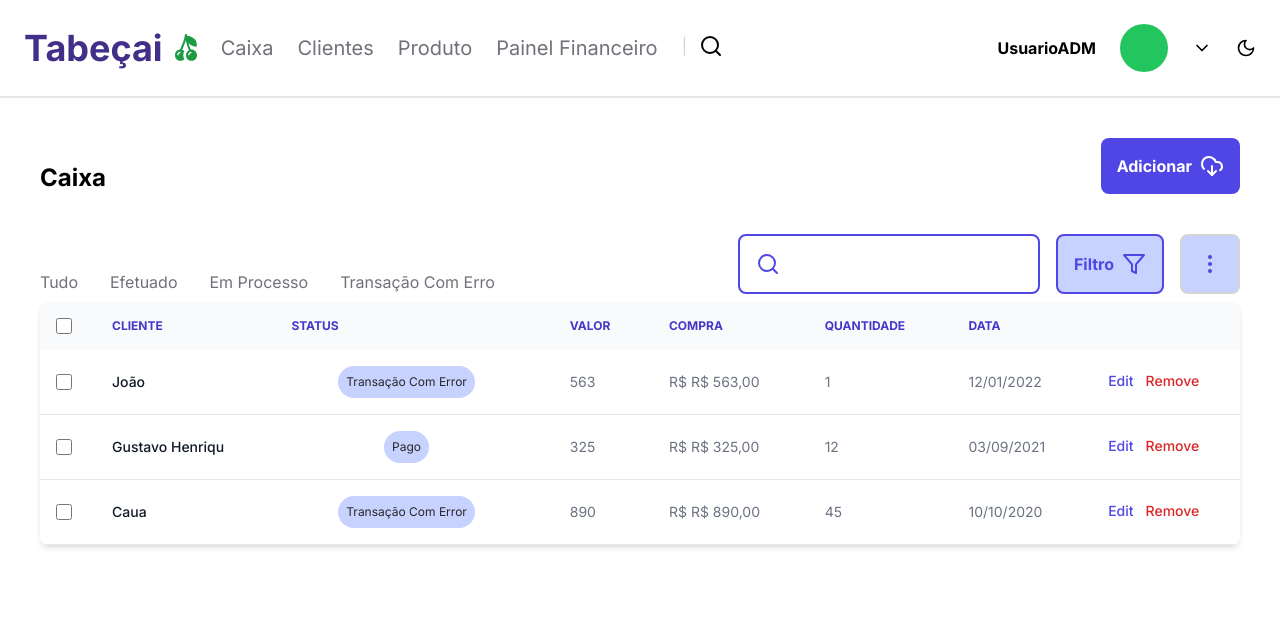
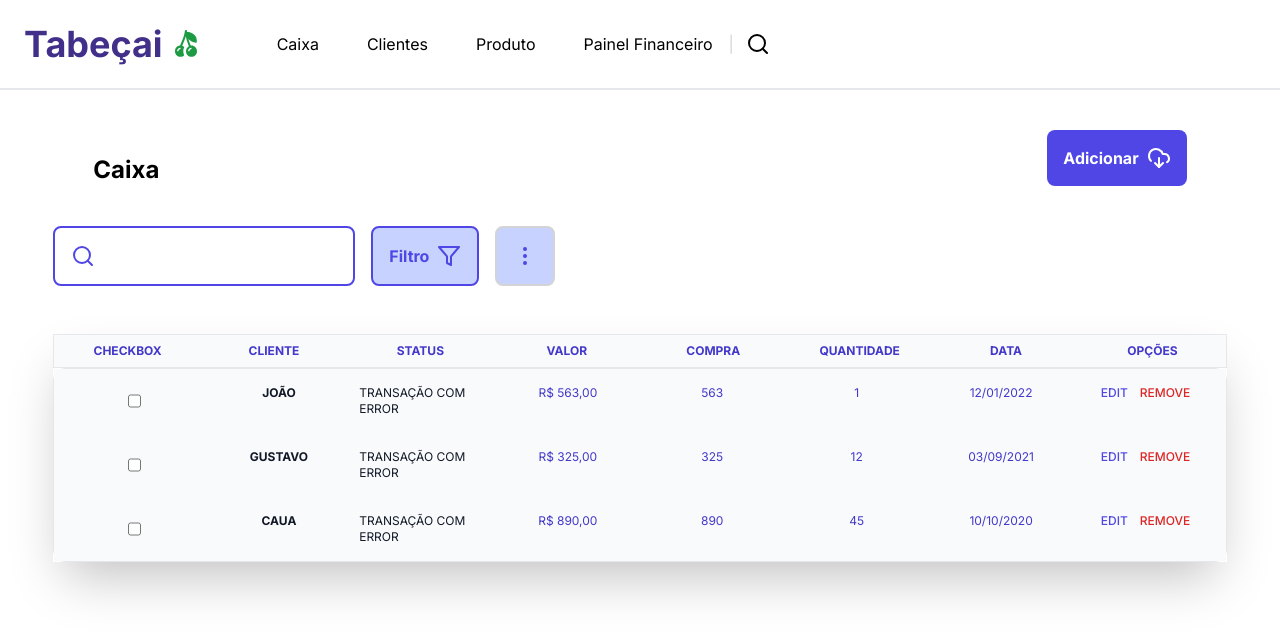
Before and after one commit to mdsreq-fga-unb/2023.2-Tabecai, a Next.js app in the folder web/: page / in a window 1280 px wide. Shown: the top 636 px of the page. Built offline with nearby package versions, Linux system fonts and the light colour scheme.

Commit message:
fix:responsive table and header

```diff
--- a/web/src/app/page.tsx
+++ b/web/src/app/page.tsx
@@ -1,18 +1,25 @@
-import { ChevronDown, DownloadCloud, Filter, Moon, MoreHorizontal, MoreVertical, Search } from "lucide-react"
-import Image from "next/image"
-import Logo from "../../assets/logo.svg"
-import { Header } from "@/components/Header"
-import { Table } from "@/components/Table"
+import {
+    ChevronDown,
+    DownloadCloud,
+    Filter,
+    Moon,
+    MoreHorizontal,
+    MoreVertical,
+    Search,
+} from "lucide-react";
+import Image from "next/image";
+import Logo from "../../assets/logo.svg";
+import { Header } from "@/components/Header";
+import { Table } from "@/components/Table";
 
-const filtros = ["Tudo", "Efetuado", "Em Processo", "Transação Com Erro"]
+const filtros = ["Tudo", "Efetuado", "Em Processo", "Transação Com Erro"];
 
-export default function Login() {
+export default function Home() {
     return (
-        <div className="h-screen flex flex-col">
+        <div className="flex flex-col w-full h-screen items-center">
             <Header />
 
-            <main className="">
-                <div className="flex flex-row items-end justify-between">
+            <div className="flex flex-row items-end justify-between w-11/12">
                 <strong className="text-2xl m-10">Caixa</strong>
                 <button className="flex flex-row space-x-2 items-center p-4 text-white bg-indigo-600 rounded-lg m-10">
                     <strong className="text-white">Adicionar</strong>
@@ -20,20 +27,25 @@ export default function Login() {
                 </button>
             </div>
 
-                <div className="flex flex-row justify-between items-end">
-                    <div className="flex flex-row ml-6 items-baseline">
+            <div className="flex flex-row w-11/12 justify-between">
+                {/* <div className="flex flex-row items-baseline">
                     {filtros.map((filtro) => {
                         return (
-                                <div className="items-center justify-between px-4 pt-4 " key={filtro}>
-                                    <p className="text-base text-zinc-500">{filtro}</p>
+                            <div
+                                className="items-center justify-between"
+                                key={filtro}
+                            >
+                                <p className="text-base text-zinc-500">
+                                    {filtro}
+                                </p>
                             </div>
-                            )
+                        );
                     })}
-                    </div>
-                    <div className="flex flex-row space-x-4 items-end pr-10">
+                </div> */}
+                <div className="flex flex-row space-x-4 items-end">
                     <div className="flex flex-row space-x-2 items-center p-4 text-indigo-600 border-2 border-indigo-600  rounded-lg">
                         <Search size={24} />
-                            <input type="text" />
+                        <input type="text" className="hidden xl:block"></input>
                     </div>
                     <button className="flex flex-row space-x-2 p-4 text-indigo-600 border-2 border-indigo-600 bg-indigo-200 rounded-lg">
                         <strong className="text-indigo-600">Filtro</strong>
@@ -44,11 +56,7 @@ export default function Login() {
                     </button>
                 </div>
             </div>
-                <div className="px-10 pt-2 pe-10" >
             <Table />
         </div>
-
-            </main>
-        </div>
-    )
+    );
 }
--- a/web/src/components/Header.tsx
+++ b/web/src/components/Header.tsx
@@ -1,58 +1,87 @@
-import { ChevronDown, Moon, MoonIcon, Search } from "lucide-react"
-import Image from "next/image"
-import Logo from "../assets/logo.svg"
+import { ChevronDown, Moon, MoonIcon, Search } from "lucide-react";
+import Image from "next/image";
+import Logo from "../assets/logo.svg";
 
-
-
-const telas = [{
+const telas = [
+    {
         nome: "Caixa",
-    http: ""
+        http: "",
     },
     {
         nome: "Clientes",
-    http: ""
+        http: "",
     },
     {
         nome: "Produto",
-    http: ""
+        http: "",
     },
     {
         nome: "Painel Financeiro",
-    http: ""
-}]
+        http: "",
+    },
+];
 
-const filtros = ["Tudo", "Efetuado", "Em Processo", "Transação Com Erro"]
+const filtros = ["Tudo", "Efetuado", "Em Processo", "Transação Com Erro"];
 
 export const Header = () => {
-    return (<header className="flex flex-row items-center p-6 justify-between border-b-2 border-gray-200 w-screen">
+    return (
+        <header className="flex flex-row items-center p-6 justify-between border-b-2 border-gray-200 w-full">
             <div className="flex flex-row items-center justify-betweenspace-x-2">
-        <strong className="text-4xl text-[#422F8A] justify-center font-bold mr-3">Tabeçai</strong>
+                <strong className="text-2xl xl:text-4xl text-[#422F8A] justify-center font-bold mr-3">
+                    Tabeçai
+                </strong>
                 <Image src={Logo} alt="Logo" width={22} height={22} />
+                {/* <button
+                    id="dropdownDefaultButton"
+                    data-dropdown-toggle="dropdown"
+                    className="text-white bg-blue-700 hover:bg-blue-800 focus:ring-4 focus:outline-none focus:ring-blue-300 font-medium rounded-lg text-sm px-5 py-2.5 text-center inline-flex items-center dark:bg-blue-600 dark:hover:bg-blue-700 dark:focus:ring-blue-800"
+                    type="button"
+                >
+                    Dropdown button{" "}
+                    <svg
+                        className="w-2.5 h-2.5 ms-3"
+                        aria-hidden="true"
+                        xmlns="http://www.w3.org/2000/svg"
+                        fill="none"
+                        viewBox="0 0 10 6"
+                    >
+                        <path
+                            stroke="currentColor"
+                            stroke-linecap="round"
+                            stroke-linejoin="round"
+                            stroke-width="2"
+                            d="m1 1 4 4 4-4"
+                        />
+                    </svg>
+                </button> */}
 
-        <div className="flex space-x-6 ml-6">
+                <div className="flex ml-12">
                     {telas.map((tela) => {
                         return (
-                    <div className="" key={tela.nome} >
-                        <p className="text-xl text-zinc-500">{tela.nome}</p>
+                            <a
+                                className="px-4 py-2 hover:font-bold ml-4 cursor-pointer hover:bg-slate-100 rounded-xl"
+                                href="/login"
+                            >
+                                {tela.nome}
+                            </a>
+                        );
+                    })}
                 </div>
-                )
-            })}
-            <div className="flex  flex-row space-x-3">
+                <div className="flex flex-row space-x-3">
                     <p className=" text-zinc-300">|</p>
                     <Search size={24} />
                     {/* <input type="text" className='flex bg-green-700' /> */}
                 </div>
-
-        </div>
             </div>
 
-    <div className="flex flex-row space-x-6 items-center">
+            {/* <div className="flex flex-row  items-center">
                 <strong className="">UsuarioADM</strong>
-        <div className='bg-green-500 h-12 w-12 flex items-center  justify-center pl-1 rounded-full ml-auto '>
+                <div className="bg-green-500 h-12 w-12 flex items-center  justify-center pl-1 rounded-full ml-auto ">
                     {/* footo do  user */}
-        </div>
-        <ChevronDown size={20} />
-        <MoonIcon size={20} />
-    </div>
-</header>)
-}
+            {/* </div> */}
+            {/* // <ChevronDown size={20} />
+                // <MoonIcon size={20} />
+            // </div> */}
+        </header>
+    );
+};
--- a/web/src/components/Table.tsx
+++ b/web/src/components/Table.tsx
@@ -1,30 +1,30 @@
 type Comprinhas = {
-    id: number
-    nomeCliente: string
-    status: "Em Processo" | "Pago" | "Transação Com Error"
-    valor: number
-    compra:"Cartão" | "Dinheiro" | "Pix" | "Boleto"
-    quantidade: string
-    data: string
-
-}
+    id: number;
+    nomeCliente: string;
+    status: "Em Processo" | "Pago" | "Transação Com Error";
+    valor: number;
+    compra: "Cartão" | "Dinheiro" | "Pix" | "Boleto";
+    quantidade: string;
+    data: string;
+};
 const compra: Comprinhas[] = [
-    {   id: 1,
+    {
+        id: 1,
         nomeCliente: "João",
         status: "Transação Com Error",
         valor: 563,
         compra: "Boleto",
         quantidade: "1",
-        data: "12/01/2022"
+        data: "12/01/2022",
     },
     {
         id: 2,
-        nomeCliente: "Gustavo Henriqu ",
-        status: "Pago",
+        nomeCliente: "Gustavo",
+        status: "Transação Com Error",
         valor: 325,
         compra: "Pix",
         quantidade: "12",
-        data: "03/09/2021"
+        data: "03/09/2021",
     },
     {
         id: 3,
@@ -33,78 +33,100 @@ const compra: Comprinhas[] = [
         valor: 890,
         compra: "Cartão",
         quantidade: "45",
-        data: "10/10/2020" },
-]
+        data: "10/10/2020",
+    },
+];
 
-const coluns = [ "Cliente", "Status", "Valor", "Compra", "Quantidade", "Data", ""]
-
+const coluns = [
+    "Checkbox",
+    "Cliente",
+    "Status",
+    "Valor",
+    "Compra",
+    "Quantidade",
+    "Data",
+    "Opções",
+];
 
 export const Table = () => {
     return (
-        <div className="relative overflow-x-auto shadow-md sm:rounded-lg">
-            <table className="w-full text-sm text-left rtl:text-right text-gray-500 dark:text-gray-400">
-                <thead className="text-xs text-indigo-700 uppercase bg-gray-50 dark:bg-gray-700 dark:text-indigo-300">
-                    <tr>
-                        <th scope="col" className="p-4">
-                            <div className="flex items-center">
-                                <input id="checkbox-all-search" type="checkbox" className="w-4 h-4 text-blue-600 bg-gray-100 border-gray-300 rounded focus:ring-blue-500 dark:focus:ring-blue-600 dark:ring-offset-gray-800 dark:focus:ring-offset-gray-800 focus:ring-2 dark:bg-gray-700 dark:border-gray-600"/>
-                                <label htmlFor="checkbox-all-search" className="sr-only">checkbox</label>
-                            </div>
-                        </th>
+        <table className="flex-col text-sm text-gray-500 dark:text-gray-400 mt-12 md:w-11/12 hidden sm:flex shadow-2xl">
+            <thead className="border">
+                <tr className="flex text-xs text-indigo-700 uppercase bg-gray-50 dark:bg-gray-700 dark:text-indigo-300 justify-between">
                     {coluns.map((colun) => {
                         return (
-                                <th key={colun} scope="col" className="px-6 py-3">
+                            <th
+                                key={colun}
+                                className="flex w-1/6 justify-center p-2"
+                            >
                                 {colun}
                             </th>
-                            )
+                        );
                     })}
-
                 </tr>
             </thead>
 
-                <tbody>
+            <tbody className="border rounded-xl">
                 {compra.map((compra) => {
                     return (
-                            <tr key= {compra.id} className="bg-white border-b dark:bg-gray-800 dark:border-gray-700 hover:bg-gray-50 dark:hover:bg-gray-600">
-                                <td className="w-4 p-4">
-                                    <div className="flex items-center">
-                                        <input id="checkbox-table-search-1" type="checkbox" className="w-4 h-4 text-blue-600 bg-gray-100 border-gray-300 rounded focus:ring-blue-500 dark:focus:ring-blue-600 dark:ring-offset-gray-800 dark:focus:ring-offset-gray-800 focus:ring-2 dark:bg-gray-700 dark:border-gray-600"/>
-                                        <label htmlFor="checkbox-table-search-1" className="sr-only">checkbox</label>
-                                    </div>
+                        <tr
+                            key={compra.id}
+                            className="flex text-xs text-indigo-700 uppercase bg-gray-50 dark:bg-gray-700 dark:text-indigo-300 justify-between p-2"
+                        >
+                            <td className="flex w-1/6 justify-center p-2">
+                                <input
+                                    id="checkbox-table-search-1"
+                                    type="checkbox"
+                                    className=" text-blue-600 bg-gray-100 border-gray-300 rounded focus:ring-blue-500 dark:focus:ring-blue-600 dark:ring-offset-gray-800 dark:focus:ring-offset-gray-800 focus:ring-2 dark:bg-gray-700 dark:border-gray-600"
+                                />
+                                <label
+                                    htmlFor="checkbox-table-search-1"
+                                    className=""
+                                ></label>
                             </td>
-                                <th scope="row" className="px-6 py-4 font-medium text-gray-900 whitespace-nowrap dark:text-white">
+                            <td
+                                scope="row"
+                                className=" text-gray-900 dark:text-white justify-center flex w-1/6 p-2 font-bold"
+                            >
                                 {compra.nomeCliente}
-                                </th>
-                                <td className="flex flex-row items-center justify-center px-6 py-4">
-                                    <div className="mx-8">
-                                    <p className="bg-indigo-200 text-zinc-800 rounded-full text-xs p-2 px-2">
+                            </td>
+                            <td className="text-gray-900 dark:text-white justify-center flex w-1/6 p-2  rounded-full">
                                 {compra.status}
-                                        </p>
-                                    </div>
                             </td>
 
-                                <td className="px-6 py-4">
+                            <td className="flex justify-center w-1/6 p-2">
+                                {Intl.NumberFormat("pt-BR", {
+                                    style: "currency",
+                                    currency: "BRL",
+                                }).format(compra.valor)}
+                            </td>
+                            <td className="flex justify-center w-1/6 p-2">
                                 {compra.valor}
                             </td>
-                                <td className="px-6 py-4">
-                                  R$ { Intl.NumberFormat("pt-BR", { style: "currency", currency: "BRL" }).format(compra.valor)}
-                                </td>
-                                <td className="px-6 py-4">
+                            <td className="flex w-1/6 justify-center p-2">
                                 {compra.quantidade}
                             </td>
-                                <td className="px-6 py-4">
+                            <td className="flex w-1/6 justify-center p-2">
                                 {compra.data}
                             </td>
-                                <td className="flex items-center px-6 py-4">
-                                    <a href="#" className="font-medium text-indigo-600 dark:text-indigo-500 hover:underline">Edit</a>
-                                    <a href="#" className="font-medium text-red-600 dark:text-red-500 hover:underline ms-3">Remove</a>
+                            <td className="flex w-1/6 justify-center p-2">
+                                <a
+                                    href="#"
+                                    className="font-medium text-indigo-600 dark:text-indigo-500 hover:underline"
+                                >
+                                    Edit
+                                </a>
+                                <a
+                                    href="#"
+                                    className="font-medium text-red-600 dark:text-red-500 hover:underline ms-3"
+                                >
+                                    Remove
+                                </a>
                             </td>
                         </tr>
-                        )
+                    );
                 })}
             </tbody>
         </table>
-        </div>
-
-
-)}
+    );
+};
```
Also changed, not shown: web/src/app/layout.tsx (+7 -7 lines). Lines whose indentation alone changed are shown as unchanged.
